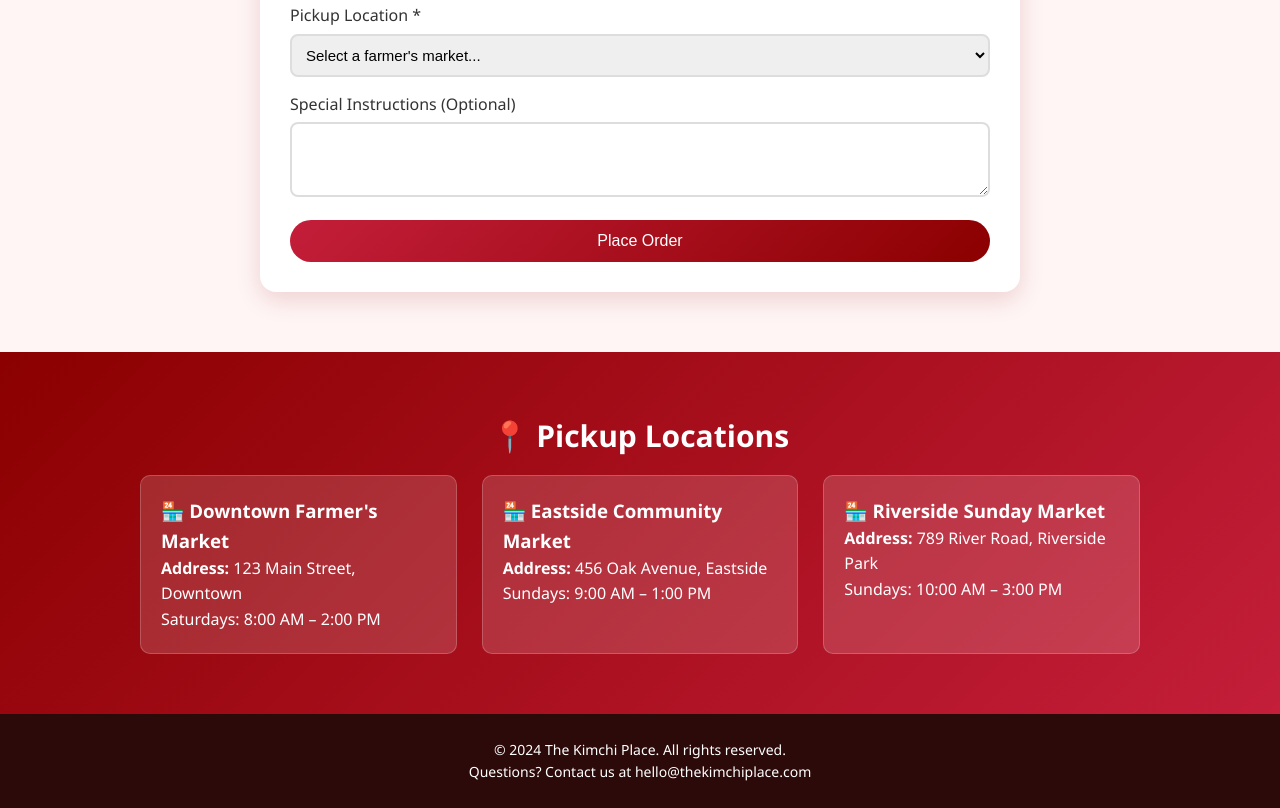
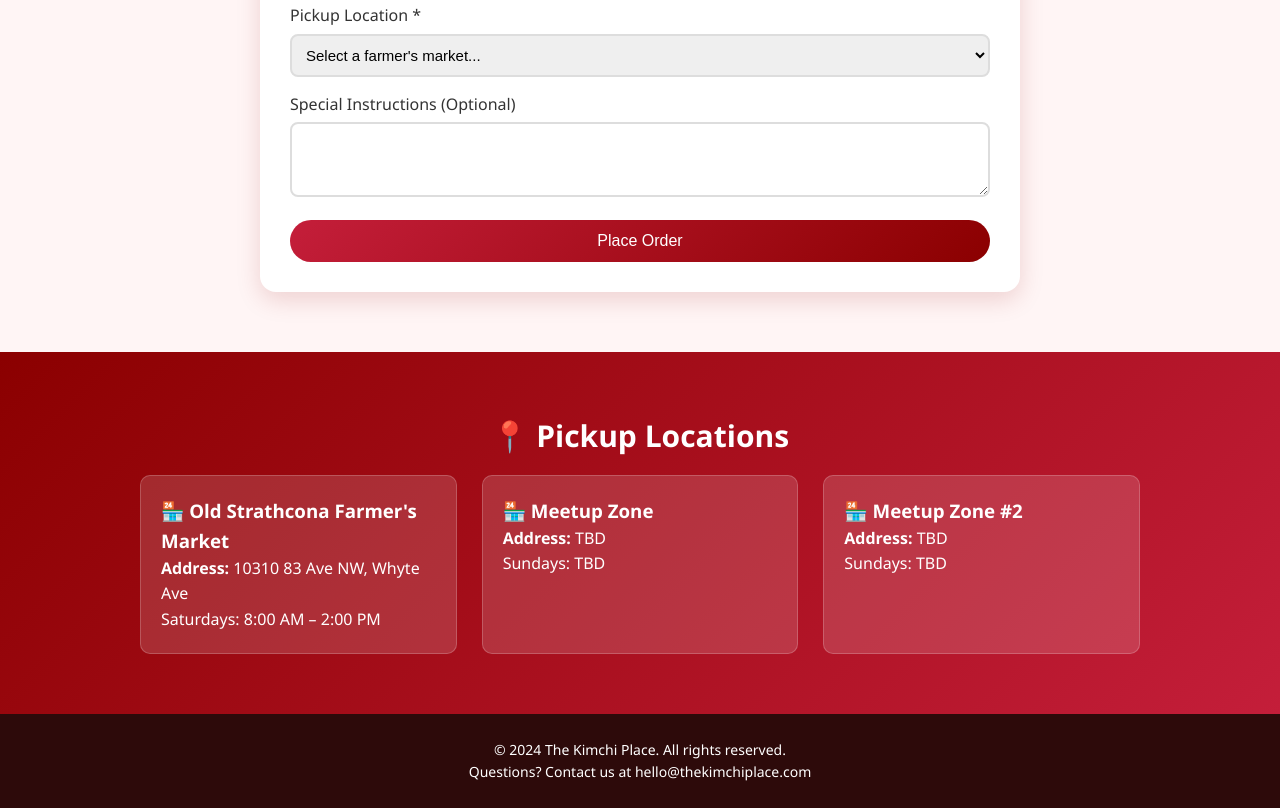
Before and after one commit to kickpuncherdh/Kimchiorders, a plain HTML site: page index.html in a window 1280 px wide. Shown: the part 1543-2351 px from the top of the page. Drawn offline with Linux system fonts and the light colour scheme.

Commit message:
Update index.html

```diff
--- a/index.html
+++ b/index.html
@@ -200,9 +200,9 @@
           <label for="pickup-location">Pickup Location *</label>
           <select id="pickup-location" required>
             <option value="">Select a farmer's market...</option>
-            <option value="downtown">Downtown Farmer's Market</option>
-            <option value="eastside">Eastside Community Market</option>
-            <option value="riverside">Riverside Sunday Market</option>
+            <option value="downtown">Old Strathcona Farmer's Market</option>
+            <option value="eastside">Meetup Zone</option>
+            <option value="riverside">Meetup Zone #2</option>
           </select>
         </div>
         <div class="form-group">
@@ -222,19 +222,19 @@
     <h2>📍 Pickup Locations</h2>
     <div class="locations-grid">
       <div class="location-card">
-        <h3>🏪 Downtown Farmer's Market</h3>
-        <p><strong>Address:</strong> 123 Main Street, Downtown</p>
+        <h3>🏪 Old Strathcona Farmer's Market</h3>
+        <p><strong>Address:</strong> 10310 83 Ave NW, Whyte Ave</p>
         <p>Saturdays: 8:00 AM – 2:00 PM</p>
       </div>
       <div class="location-card">
-        <h3>🏪 Eastside Community Market</h3>
-        <p><strong>Address:</strong> 456 Oak Avenue, Eastside</p>
-        <p>Sundays: 9:00 AM – 1:00 PM</p>
+        <h3>🏪 Meetup Zone</h3>
+        <p><strong>Address:</strong> TBD</p>
+        <p>Sundays: TBD</p>
       </div>
       <div class="location-card">
-        <h3>🏪 Riverside Sunday Market</h3>
-        <p><strong>Address:</strong> 789 River Road, Riverside Park</p>
-        <p>Sundays: 10:00 AM – 3:00 PM</p>
+        <h3>🏪 Meetup Zone #2</h3>
+        <p><strong>Address:</strong> TBD</p>
+        <p>Sundays: TBD</p>
       </div>
     </div>
   </section>
```
